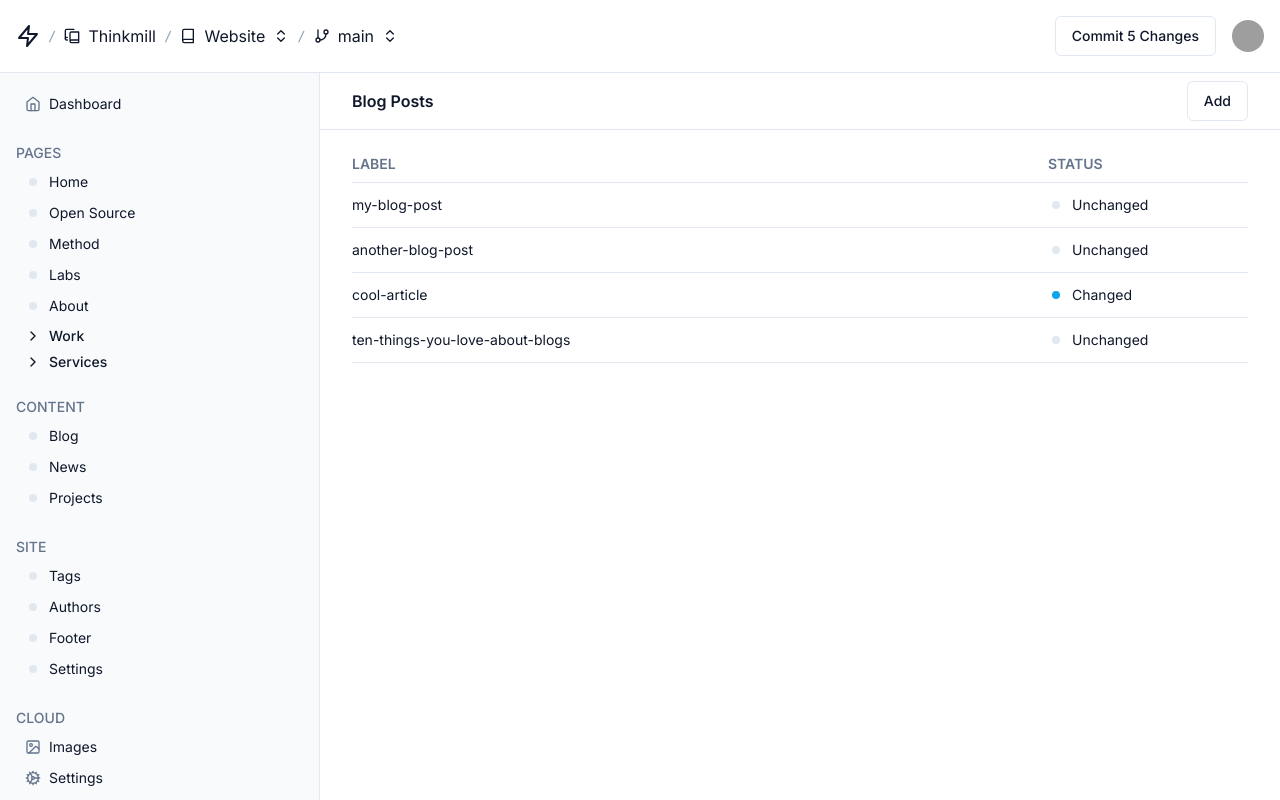
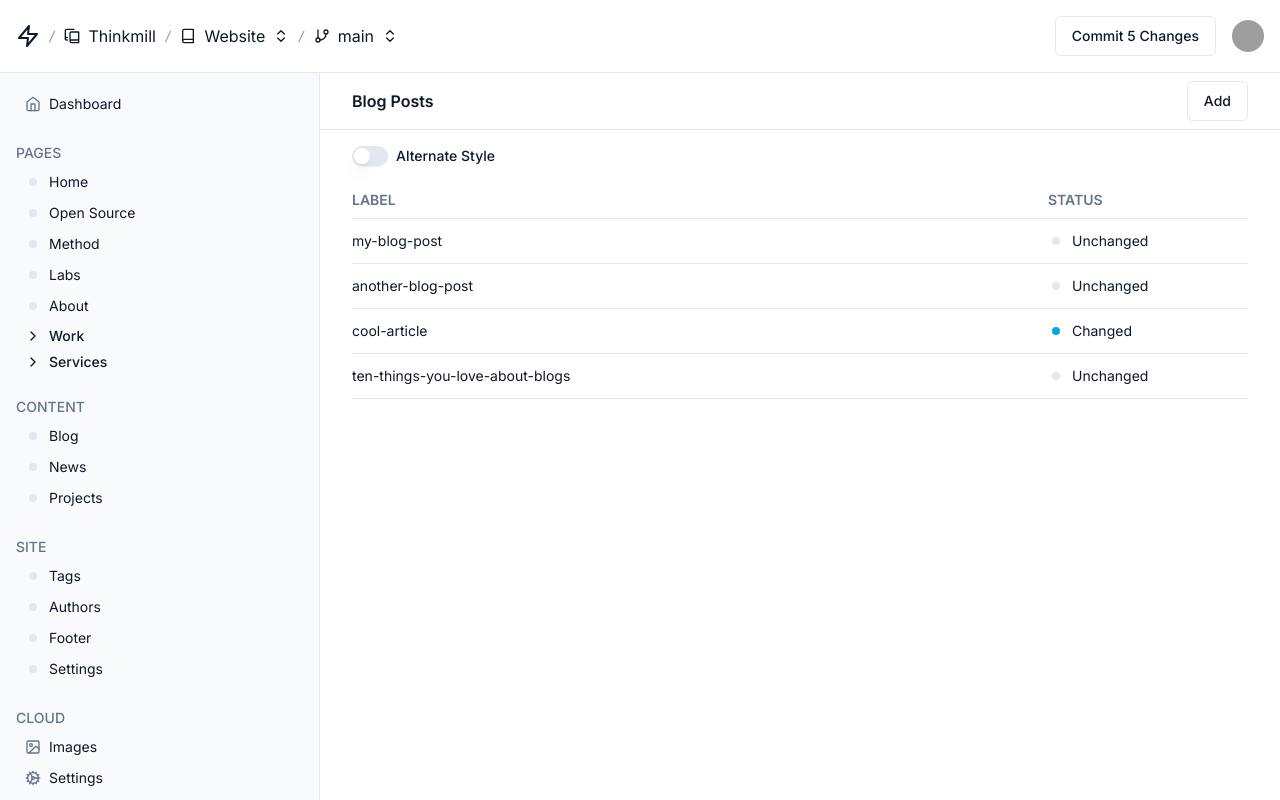
Before and after one commit to JedWatson/editor-ui-playground, a Next.js app: page /keystatic/list in a window 1280 px wide. Built offline with nearby package versions, Linux system fonts and the light colour scheme; grey boxes are pictures that could not be loaded.

Commit message:
Playing with alternate list style

```diff
--- a/package.json
+++ b/package.json
@@ -15,8 +15,10 @@
   "dependencies": {
     "@radix-ui/react-avatar": "^1.0.3",
     "@radix-ui/react-icons": "^1.3.0",
+    "@radix-ui/react-label": "^2.0.2",
     "@radix-ui/react-scroll-area": "^1.0.4",
     "@radix-ui/react-slot": "^1.0.2",
+    "@radix-ui/react-switch": "^1.0.3",
     "@types/node": "20.1.4",
     "@types/react": "18.2.6",
     "@types/react-dom": "18.2.4",
--- a/src/app/keystatic/list/page.tsx
+++ b/src/app/keystatic/list/page.tsx
@@ -1,6 +1,10 @@
-import { table } from 'console';
+'use client';
+
 import { Header } from '../components';
 import { Button } from '@/components/ui/button';
+import { Switch } from '@/components/ui/switch';
+import { Label } from '@/components/ui/label';
+import { useState } from 'react';
 
 const gridStyles = `
 relative grid grid-cols-[1fr_200px]
@@ -21,21 +25,27 @@ function TableHeader() {
 function Row({
   name,
   status,
+  alt,
 }: {
   name: string;
   status: 'unchanged' | 'changed' | 'new';
+  alt: boolean;
 }) {
   const rowStyles = `
-  group cursor-pointer text-sm outline-none rounded mx-6 px-2
-  focus-visible:ring focus-visible:ring-ring focus-visible:ring-[2px] focus-visible:ring-offset-0 focus-visible:ring-blue-500
+  group cursor-pointer text-sm outline-none
+  ${
+    alt
+      ? `mx-7 px-1 rounded hover:bg-slate-50 focus-visible:before:absolute focus-visible:before:w-1 focus-visible:before:h-[80%] focus-visible:before:rounded focus-visible:before:top-[10%] focus-visible:before:-left-1 focus-visible:before:bg-blue-500`
+      : `rounded mx-6 px-2 focus-visible:ring focus-visible:ring-ring focus-visible:ring-[2px] focus-visible:ring-offset-0 !ring-blue-500`
+  }
   `;
-  // focus-visible:before:absolute focus-visible:before:w-1 focus-visible:before:h-[80%] focus-visible:before:rounded focus-visible:before:top-[10%] focus-visible:before:-left-3 focus-visible:before:bg-blue-500
   const cellStyles = `
-  py-3 border-b flex items-center gap-2
+  py-3 flex items-center gap-2 border-b ${alt ? 'px-1' : ''}
   `;
+  const nameStyles = alt ? `` : `group-hover:underline`;
   return (
     <a className={`${gridStyles} ${rowStyles}`} href="#">
-      <div className={`${cellStyles} group-hover:underline`}>{name}</div>
+      <div className={`${cellStyles} ${nameStyles}`}>{name}</div>
       {status === 'unchanged' ? (
         <div className={`${cellStyles}`}>
           <div className="ml-1 mr-1 h-2 w-2 rounded-full bg-slate-200" />
@@ -54,16 +64,29 @@ function Row({
 }
 
 export default function Page() {
+  const [alt, setAlt] = useState(false);
   return (
     <>
       <Header title="Blog Posts">
         <Button variant="outline">Add</Button>
       </Header>
+      <div className="mx-8 my-4 flex items-center gap-2">
+        <Switch
+          id="alternate"
+          checked={alt}
+          onCheckedChange={() => setAlt(!alt)}
+        />
+        <Label htmlFor="alternate">Alternate Style</Label>
+      </div>
       <TableHeader />
-      <Row name="my-blog-post" status="unchanged" />
-      <Row name="another-blog-post" status="unchanged" />
-      <Row name="cool-article" status="changed" />
-      <Row name="ten-things-you-love-about-blogs" status="unchanged" />
+      <Row name="my-blog-post" status="unchanged" alt={alt} />
+      <Row name="another-blog-post" status="unchanged" alt={alt} />
+      <Row name="cool-article" status="changed" alt={alt} />
+      <Row
+        name="ten-things-you-love-about-blogs"
+        status="unchanged"
+        alt={alt}
+      />
     </>
   );
 }
--- /dev/null
+++ b/src/components/ui/label.tsx
@@ -0,0 +1,26 @@
+'use client';
+
+import * as React from 'react';
+import * as LabelPrimitive from '@radix-ui/react-label';
+import { cva, type VariantProps } from 'class-variance-authority';
+
+import { cn } from '@/lib/utils';
+
+const labelVariants = cva(
+  'text-sm font-medium leading-none peer-disabled:cursor-not-allowed peer-disabled:opacity-70'
+);
+
+const Label = React.forwardRef<
+  React.ElementRef<typeof LabelPrimitive.Root>,
+  React.ComponentPropsWithoutRef<typeof LabelPrimitive.Root> &
+    VariantProps<typeof labelVariants>
+>(({ className, ...props }, ref) => (
+  <LabelPrimitive.Root
+    ref={ref}
+    className={cn(labelVariants(), className)}
+    {...props}
+  />
+));
+Label.displayName = LabelPrimitive.Root.displayName;
+
+export { Label };
--- /dev/null
+++ b/src/components/ui/switch.tsx
@@ -0,0 +1,29 @@
+'use client';
+
+import * as React from 'react';
+import * as SwitchPrimitives from '@radix-ui/react-switch';
+
+import { cn } from '@/lib/utils';
+
+const Switch = React.forwardRef<
+  React.ElementRef<typeof SwitchPrimitives.Root>,
+  React.ComponentPropsWithoutRef<typeof SwitchPrimitives.Root>
+>(({ className, ...props }, ref) => (
+  <SwitchPrimitives.Root
+    className={cn(
+      'peer inline-flex h-[20px] w-[36px] shrink-0 cursor-pointer items-center rounded-full border-2 border-transparent shadow-sm transition-colors focus-visible:outline-none focus-visible:ring-2 focus-visible:ring-ring focus-visible:ring-offset-2 focus-visible:ring-offset-background disabled:cursor-not-allowed disabled:opacity-50 data-[state=checked]:bg-primary data-[state=unchecked]:bg-input',
+      className
+    )}
+    {...props}
+    ref={ref}
+  >
+    <SwitchPrimitives.Thumb
+      className={cn(
+        'pointer-events-none block h-4 w-4 rounded-full bg-background shadow-lg ring-0 transition-transform data-[state=checked]:translate-x-4 data-[state=unchecked]:translate-x-0'
+      )}
+    />
+  </SwitchPrimitives.Root>
+));
+Switch.displayName = SwitchPrimitives.Root.displayName;
+
+export { Switch };
```
Also changed, not shown: 1 other file (tests, documents, lock files or other folders).
